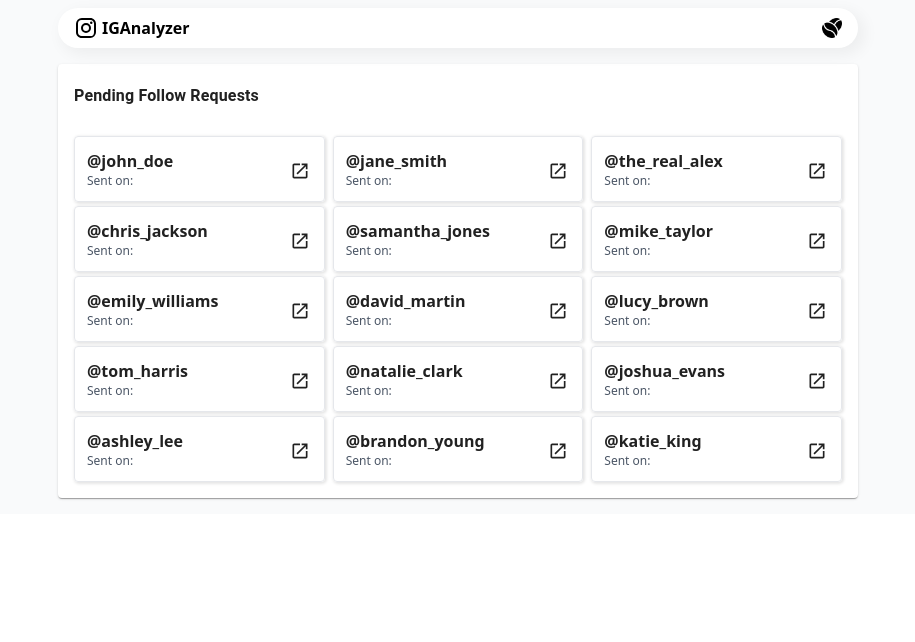
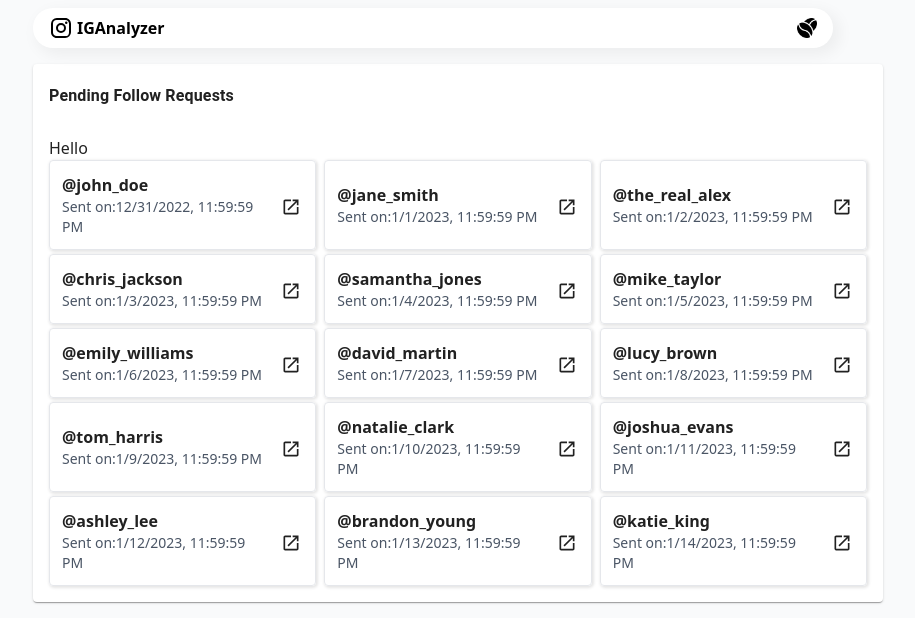
Before and after one commit to KayviaHarriott/instagram-stats, a React (Vite) app in the folder instagram-stats/: page /results in a window 1280 px wide. Shown: the top 642 px of the page, without its empty margins (182-1097 px from the left). Built offline with nearby package versions, Linux system fonts and the light colour scheme; some icons are missing.

Commit message:
Created miniuser card groups

```diff
--- /dev/null
+++ b/instagram-stats/src/components/CardGroup.tsx
@@ -0,0 +1,40 @@
+import { MiniUserCards } from "./MiniUserCards";
+
+interface CardGroupProps {
+   children: { value: string;
+    timestamp: number;
+    href: string}[];
+}
+
+export const CardGroup: React.FC<CardGroupProps> = ({ children }) => {
+return (
+    <div>
+        <p>Hello</p>
+    <div className="flex flex-wrap gap-1">
+      {(children ?? [])
+        .reduce<
+          { value: string; timestamp: number; href: string }[][]
+        >((chunks, req, index) => {
+          const chunkIndex = Math.floor(index / 3);
+          if (!chunks[chunkIndex]) {
+            chunks[chunkIndex] = [];
+          }
+          chunks[chunkIndex].push(req);
+          return chunks;
+        }, [])
+        .map((chunk, chunkIndex) => (
+          <div className="flex gap-2 w-full" key={chunkIndex}>
+            {chunk.map((req, index) => (
+                <MiniUserCards key={index}
+                username={`${req.value}`}
+                description={`${new Date(
+                  req.timestamp * 1000
+                ).toLocaleString()}`}
+                link={req.href} />
+            ))}
+          </div>
+        ))}
+    </div>
+ </div>
+)
+}
--- a/instagram-stats/src/components/MiniCard.tsx
+++ b/instagram-stats/src/components/MiniCard.tsx
@@ -1,21 +1,21 @@
 interface MiniCardProps {
   title: string;
   description: string;
-  checkboxArea: React.ReactNode;
+  url: string;
 }
 
 export const MiniCardProps: React.FC<MiniCardProps> = ({
   title,
   description,
-  checkboxArea,
+  url,
 }) => {
   return (
     <div className="border border-gray-300 rounded-md h-full px-1 py-3">
         <div className="flex">
-           <div> {checkboxArea}</div>
            <div>
             <h4 className="font-bold text-md">{title}</h4>
             <p className="text-gray-500 text-sm">{description}</p>
+            <p>{url}</p>
            </div>
         </div>
     </div>
--- /dev/null
+++ b/instagram-stats/src/components/MiniUserCards.tsx
@@ -0,0 +1,32 @@
+import React from "react";
+import { Box } from "@mui/material";
+import { OpenInNew } from "@mui/icons-material";
+
+interface MiniUserCardsProps {
+  username: string;
+  description: string;
+  link: string;
+}
+
+export const MiniUserCards: React.FC<MiniUserCardsProps> = ({
+  username,
+  description,
+  link,
+}) => {
+  return (
+    <>
+      <Box
+        sx={{ boxShadow: "1px 1px 3px 1px rgba(0,0,0,0.1)" }}
+        className="flex justify-between items-center gap-4 border border-gray-200 rounded-sm w-full p-3"
+      >
+        <div>
+          <p className="font-bold">@{username}</p>
+          <p className="text-sm text-gray-600">Sent on:{description}</p>
+        </div>
+        <a href={link} target="_blank" rel="noopener noreferrer">
+          <OpenInNew sx={{ padding: 0, height: 20 }} />
+        </a>
+      </Box>
+    </>
+  );
+};
--- a/instagram-stats/src/pages/TestingPage.tsx
+++ b/instagram-stats/src/pages/TestingPage.tsx
@@ -1,8 +1,7 @@
 import { useEffect } from "react";
-import { Box } from "@mui/material";
 import { NavBar } from "../components/NavBar";
 import { CustomAccordion } from "../components/CustomAccordion";
-import { OpenInNew } from "@mui/icons-material";
+import { CardGroup } from "../components/CardGroup";
 
 export const TestingPage = () => {
   useEffect(() => {
@@ -35,77 +34,77 @@ export const TestingPage = () => {
   const requests = [
     {
       value: "john_doe",
-      timestamp: 1672531199,
+      timestamp: 1672531199, // Jan 1, 2023
       href: "https://example.com/john_doe",
     },
     {
       value: "jane_smith",
-      timestamp: 1672617599,
+      timestamp: 1672617599, // Jan 2, 2023
       href: "https://example.com/jane_smith",
     },
     {
       value: "the_real_alex",
-      timestamp: 1672703999,
+      timestamp: 1672703999, // Jan 3, 2023
       href: "https://example.com/the_real_alex",
     },
     {
       value: "chris_jackson",
-      timestamp: 1672790399,
+      timestamp: 1672790399, // Jan 4, 2023
       href: "https://example.com/chris_jackson",
     },
     {
       value: "samantha_jones",
-      timestamp: 1672876799,
+      timestamp: 1672876799, // Jan 5, 2023
       href: "https://example.com/samantha_jones",
     },
     {
       value: "mike_taylor",
-      timestamp: 1672963199,
+      timestamp: 1672963199, // Jan 6, 2023
       href: "https://example.com/mike_taylor",
     },
     {
       value: "emily_williams",
-      timestamp: 1673049599,
+      timestamp: 1673049599, // Jan 7, 2023
       href: "https://example.com/emily_williams",
     },
     {
       value: "david_martin",
-      timestamp: 1673135999,
+      timestamp: 1673135999, // Jan 8, 2023
       href: "https://example.com/david_martin",
     },
     {
       value: "lucy_brown",
-      timestamp: 1673222399,
+      timestamp: 1673222399, // Jan 9, 2023
       href: "https://example.com/lucy_brown",
     },
     {
       value: "tom_harris",
-      timestamp: 1673308799,
+      timestamp: 1673308799, // Jan 10, 2023
       href: "https://example.com/tom_harris",
     },
     {
       value: "natalie_clark",
-      timestamp: 1673395199,
+      timestamp: 1673395199, // Jan 11, 2023
       href: "https://example.com/natalie_clark",
     },
     {
       value: "joshua_evans",
-      timestamp: 1673481599,
+      timestamp: 1673481599, // Jan 12, 2023
       href: "https://example.com/joshua_evans",
     },
     {
       value: "ashley_lee",
-      timestamp: 1673567999,
+      timestamp: 1673567999, // Jan 13, 2023
       href: "https://example.com/ashley_lee",
     },
     {
       value: "brandon_young",
-      timestamp: 1673654399,
+      timestamp: 1673654399, // Jan 14, 2023
       href: "https://example.com/brandon_young",
     },
     {
       value: "katie_king",
-      timestamp: 1673740799,
+      timestamp: 1673740799, // Jan 15, 2023
       href: "https://example.com/katie_king",
     },
   ];
@@ -113,7 +112,7 @@ export const TestingPage = () => {
   return (
     <>
       <div className="flex w-full justify-center pt-2 bg-gray-50">
-        <div className="flex flex-col max-w-[800px] w-full pb-4 gap-2">
+        <div className="flex flex-col max-w-[850px] w-full pb-4 gap-2">
           {/* Nav Bar */}
           <div>
             <div className="fixed top-0 max-w-[800px] w-full z-10 mt-2">
@@ -129,49 +128,11 @@ export const TestingPage = () => {
               {
                 label: "Pending Follow Requests",
                 content: (
-                 <div>
-                    {/* <p className="font-md text-gray-500 pb-1">Users:</p> */}
-                    <div className="flex flex-wrap gap-1">
-                      {requests
-                        .reduce<
-                          { value: string; timestamp: number; href: string }[][]
-                        >((chunks, req, index) => {
-                          const chunkIndex = Math.floor(index / 3);
-                          if (!chunks[chunkIndex]) {
-                            chunks[chunkIndex] = [];
-                          }
-                          chunks[chunkIndex].push(req);
-                          return chunks;
-                        }, [])
-                        .map((chunk, chunkIndex) => (
-                          <div className="flex gap-2 w-full" key={chunkIndex}>
-                            {chunk.map((req, index) => (
-                              <Box
-                              sx={{ boxShadow: "1px 1px 3px 1px rgba(0,0,0,0.1)" }}
-                              className="flex w-1/3 justify-between items-center gap-4 border border-gray-200 rounded-sm p-3"
-                              key={index}
-                            >
-                              <div>
-                                <p className="font-bold">@{req.value}</p>
-                                <p className="text-xs text-gray-600">
-                                  Sent on:{" "}
-                                  {/* {new Date(req.timestamp * 1000).toLocaleString()} */}
-                                </p>
-                              </div>
-                              <a
-                                href={req.href}
-                                target="_blank"
-                                rel="noopener noreferrer"
-                              >
-                                <OpenInNew sx={{ padding: 0, height: 20 }} />
-                              </a>
-                            </Box>
-                            ))}
-                          </div>
-                        ))}
+                  <div>
+                    <div>
+                      <CardGroup children={requests} />
                     </div>
-                 </div>
-
+                  </div>
                 ),
               },
             ]}
```
